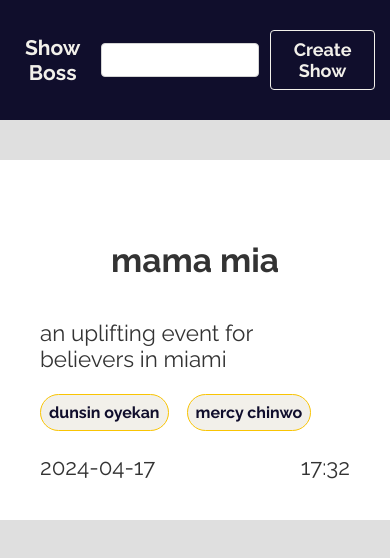
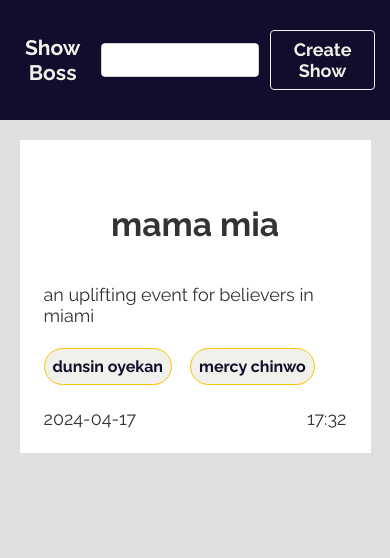
Before and after one commit to Rei-ne/show-boss, a React (Vite) app: page /shows/0bbe in a window 390 px wide. Shown: the top 558 px of the page. Built offline with nearby package versions, Linux system fonts and the light colour scheme; data requests are answered from the project's data file.

Commit message:
chore: ui cleanup

```diff
--- a/src/pages/create/Create.css
+++ b/src/pages/create/Create.css
@@ -56,4 +56,11 @@
     padding: 10px 10px;
     font-size: 20px;
 }
+.create p{
+    font-size: 16px;
 }
+.create button{
+    font-size: 16px;
+
+}
+}
--- a/src/pages/create/Create.jsx
+++ b/src/pages/create/Create.jsx
@@ -125,7 +125,7 @@
               ref={artistInput}
             />
             <button onClick={handleAdd} className="">
-              add
+              Add
             </button>
           </div>
         </label>
@@ -144,7 +144,7 @@
             required
           />
         </label>
-        <button>Submit</button>
+        <button className="btn2">Submit</button>
       </form>
     </div>
   );
--- a/src/pages/show/Show.css
+++ b/src/pages/show/Show.css
@@ -1,7 +1,7 @@
 .show {
   padding: 40px;
   max-width: 1200px;
-  margin: 40px auto;
+  margin: 20px auto;
   background: #fff;
   box-sizing: border-box;
 }
@@ -31,3 +31,13 @@
   align-items: center;
   justify-content: space-between;
 }
+@media screen and (max-width:880px) {
+.show{
+width: 90%;
+padding: 24px;
+
+}
+.show p{
+font-size: 18px;
+}
+}
```
